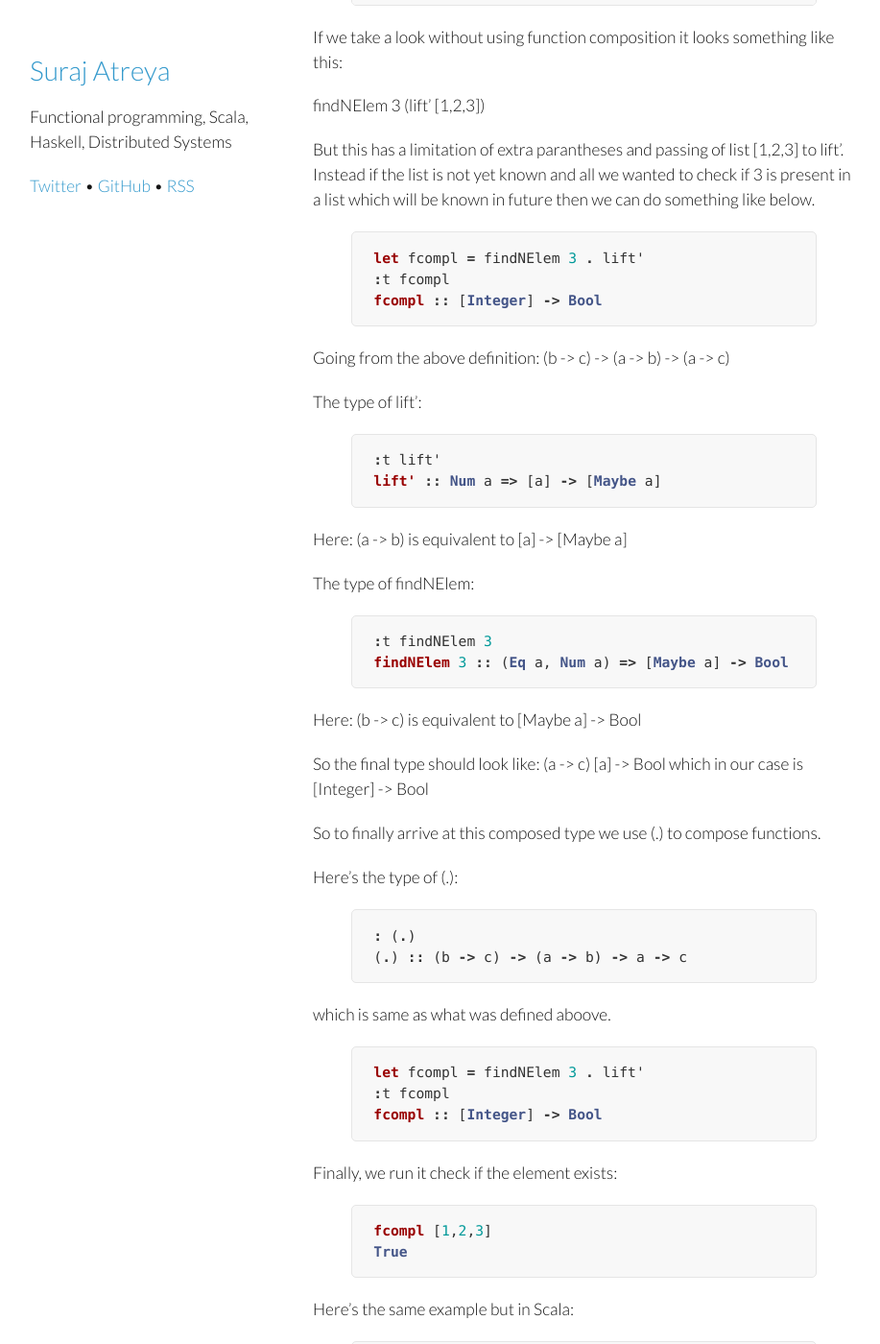
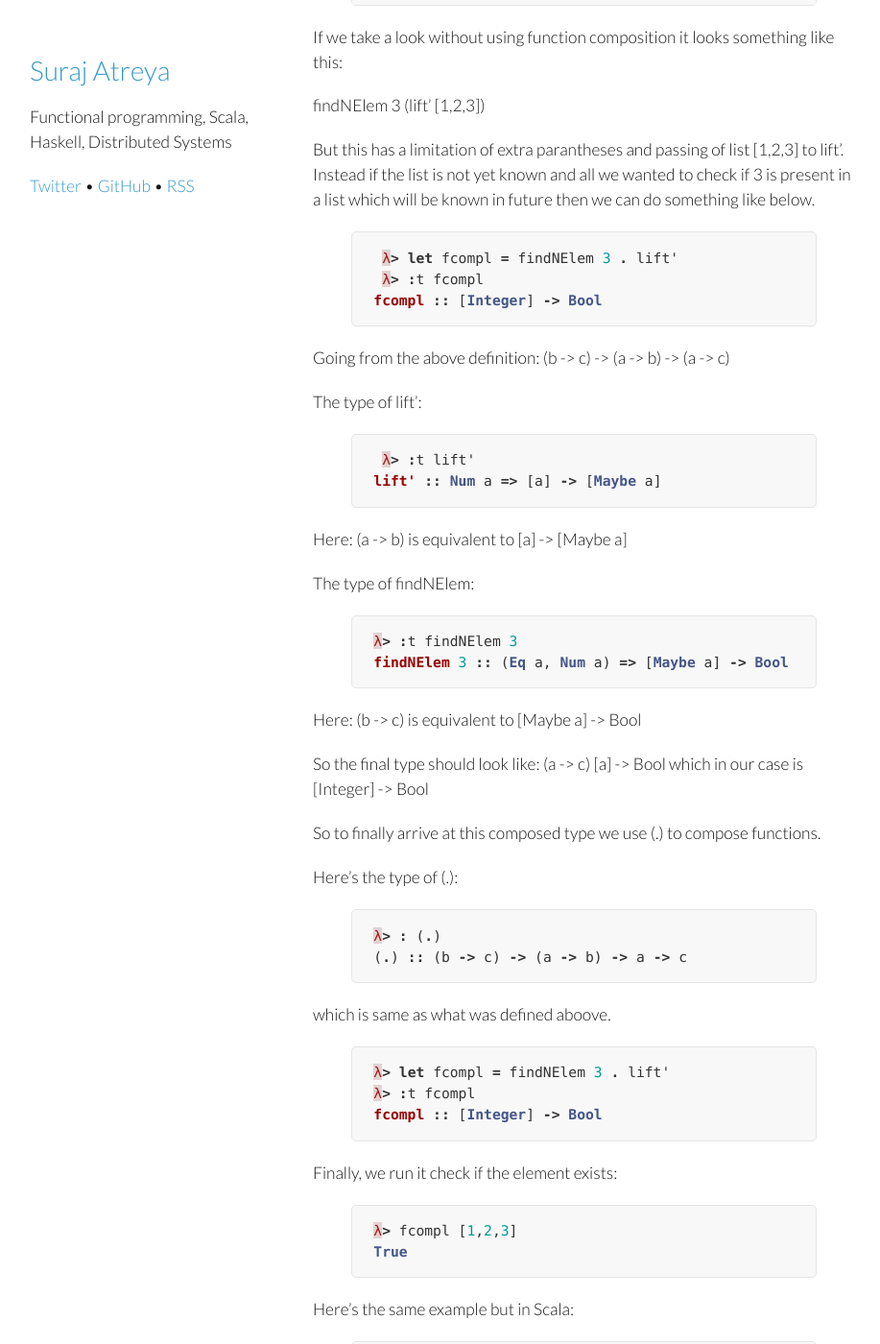
Before and after one commit to surajatreyac/surajatreyac.github.io, a Jekyll site: the page built from _posts/2014-07-04-function_composition.markdown, in a window 1280 px wide and 1400 px high, scrolled down 977 px. Shown: the whole window at 96% size, without its empty margins (179-1096 px from the left). Built offline with Jekyll 4.4.1, drawn with Linux system fonts in a browser that asks for light colours; comment, search, counter and statistics services are not loaded.

Commit message:
Modified

```diff
--- a/_posts/2014-07-04-function_composition.markdown
+++ b/_posts/2014-07-04-function_composition.markdown
@@ -44,8 +44,8 @@
 But this has a limitation of extra parantheses and passing of list [1,2,3] to lift'. Instead if the list is not yet known and all we wanted to check if 3 is present in a list which will be known in future then we can do something like below.
 
 {% highlight haskell %}
-let fcompl = findNElem 3 . lift'
-:t fcompl
+ λ> let fcompl = findNElem 3 . lift'
+ λ> :t fcompl
 fcompl :: [Integer] -> Bool
 {% endhighlight %}
 
@@ -54,7 +54,7 @@
 The type of lift':
 
 {% highlight haskell %}
-:t lift'
+ λ> :t lift'
 lift' :: Num a => [a] -> [Maybe a]
 {% endhighlight %}
 
@@ -66,7 +66,7 @@
 The type of findNElem:
 
 {% highlight haskell %}
-:t findNElem 3
+λ> :t findNElem 3
 findNElem 3 :: (Eq a, Num a) => [Maybe a] -> Bool
 {% endhighlight %}
 
@@ -86,22 +86,22 @@
 Here's the type of (.):
 
 {% highlight haskell %}
-: (.)
+λ> : (.)
 (.) :: (b -> c) -> (a -> b) -> a -> c
 {% endhighlight %}
 
 which is same as what was defined aboove.
 
 {% highlight haskell %}
-let fcompl = findNElem 3 . lift'
-:t fcompl
+λ> let fcompl = findNElem 3 . lift'
+λ> :t fcompl
 fcompl :: [Integer] -> Bool
 {% endhighlight %}
 
 Finally, we run it check if the element exists:
 
 {% highlight haskell %}
-fcompl [1,2,3]
+λ> fcompl [1,2,3]
 True
 {% endhighlight %}
 
```
